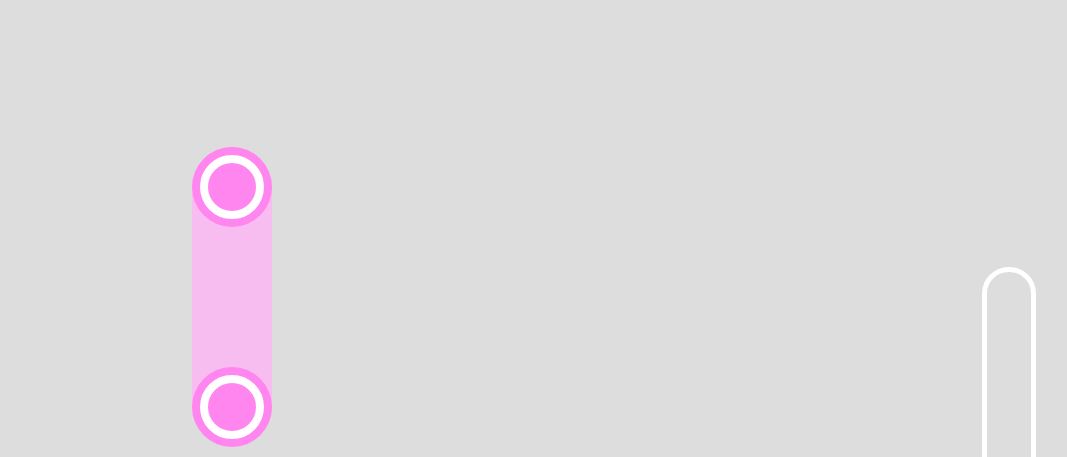
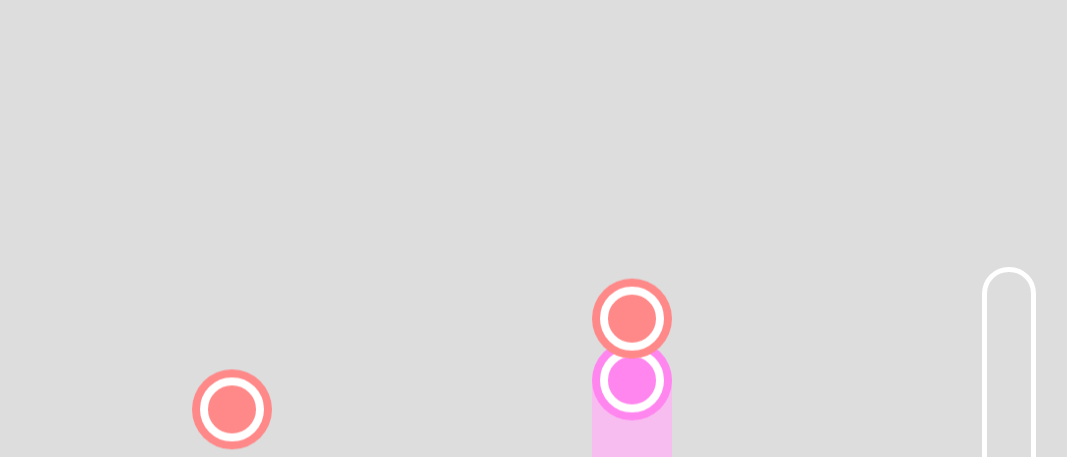
Before and after one commit to skyline3340/Music_Game_Engine, a plain HTML site: page index.html in a window 1280 px wide. Shown: the top 457 px of the page, without its empty margins (208-1275 px from the left). Drawn offline with Linux system fonts and the light colour scheme.

Commit message:
Make spectrum read by json.

```diff
--- a/css/style.css
+++ b/css/style.css
@@ -239,18 +239,27 @@ body {
     background-color: rgba(255, 182, 245, 0.8);
     transition-duration: .033s;
     transition-timing-function: linear;
+    z-index: 5;
 }
 
-.line-ball {
-    position: relative;
+.line-ball-start {
+    position: absolute;
     background-color: rgb(255, 133, 239);
     width: var(--ballw);
     height: var(--ballw);
     border-radius: calc(var(--ballw) / 2);
-    z-index: 5;
 }
 
-.line-ball::before {
+.line-ball-end{
+    position: absolute;
+    top: calc(100% - var(--ballw));
+    background-color: rgb(255, 133, 239);
+    width: var(--ballw);
+    height: var(--ballw);
+    border-radius: calc(var(--ballw) / 2);
+}
+
+.line-ball-start::before {
     content: '';
     position: absolute;
     top: calc(var(--ballw) * 0.1);
@@ -260,3 +269,14 @@ body {
     border: calc(var(--ballw) * 0.1) #fff solid;
     border-radius: calc(var(--ballw) * 0.4);
 }
+
+.line-ball-end::before {
+    content: '';
+    position: absolute;
+    top: calc(var(--ballw) * 0.1);
+    left: calc(var(--ballw) * 0.1);
+    width: calc(var(--ballw) * 0.6);
+    height: calc(var(--ballw) * 0.6);
+    border: calc(var(--ballw) * 0.1) #fff solid;
+    border-radius: calc(var(--ballw) * 0.4);
+}
--- a/js/main.js
+++ b/js/main.js
@@ -1,7 +1,7 @@
 let vh = window.innerHeight;
 let vw = window.innerWidth;
 let delay = 10; //更新時間(mS)
-let speed = 15; //下落速度(px)
+let speed = 10; //下落速度(px)
 let timeLine = 0;   //時間軸(mS)
 let checkLine, range;
 let score = 0;  //分數
@@ -11,56 +11,49 @@ let keyMap = {  //物理鍵位
     'ArrowRight': 2,
 }
 let totalBalls = 0; //音球總數
-let spectrum = [    //譜
-    track0 = {
-        500: true,
-        2000: true,
-        3500: true,
-    },
-    track1 = {
-        1000: true,
-        2500: true,
-    },
-    track2 = {
-        1500: true,
-        3000: true,
-        3500: true,
-    }
-]
-
-let lineSpectrum = [
-    track0 = [
-        start = {
-            4000: true,
-        },
-        end = {
-            4000: 4200,
-        }
-    ]
-]
+let ballSpectrum, lineSpectrum;   //譜
 
 // 初始化
 window.onload = () => {
+    // 讀取譜面
+    fetch("../json/spectrum.json")
+        .then(response => {
+            return response.json();
+        })
+        .then((ret) => {
+            ballSpectrum = ret.ballSpectrum;
+            lineSpectrum = ret.lineSpectrum;
+            for (var i in ballSpectrum) {
+                totalBalls += Object.keys(ballSpectrum[i]).length;
+            }
+        });
+
     checkLine = document.getElementById('controller').offsetHeight - (document.getElementsByClassName('check-point')[0].offsetHeight / 2);
     range = document.getElementsByClassName('check-point')[0].offsetHeight;
-    for(var i in spectrum){
-        for(var j in spectrum[i]){
-            totalBalls++;
-        }
-    }
+
     window.setInterval(drop, delay);
+
     document.addEventListener('keydown', (event) => {
         if (keyMap[event.code] != undefined) {
             showCheckEffect(keyMap[event.code])
-            checkPosition(keyMap[event.code]);
+            checkBallPosition(keyMap[event.code]);
         }
     })
+
+
 }
 
 // 下落控制
 function drop() {
+    dropBall();
+    dropLine();
+    createBall();
+    createLine();
+    timeLine += delay;
+}
+
+function dropBall(){
     var balls = document.getElementsByClassName('ball');
-    var lines = document.getElementsByClassName('line');
     for (var key = 0; key < balls.length; key++) {
         var position = getPosition(balls[key]);
         if (position.y + (balls[key].offsetHeight / 2) + speed < vh) {
@@ -72,11 +65,15 @@ function drop() {
             showCheckLevel(100);
         }
     }
-    for(var key = 0; key < lines.length; key++){
+}
+
+function dropLine(){
+    var lines = document.getElementsByClassName('line');
+    for (var key = 0; key < lines.length; key++) {
         var position = getPosition(lines[key]);
         if (position.y - (lines[key].offsetHeight / 2) + speed < vh) {
             lines[key].style.transform = `translateY(${position.y + speed}px)`;
-            console.log(getPosition(lines[key]))
+            // console.log(getPosition(lines[key]))
             continue;
         }
         if (position.y + lines[key].offsetHeight + speed >= vh) {
@@ -84,9 +81,6 @@ function drop() {
             showCheckLevel(100);
         }
     }
-    createBall();
-    createLine();
-    timeLine += delay;
 }
 
 // 取得物件位置
@@ -99,8 +93,8 @@ function getPosition(element) {
 
 // 依時間軸生成音球
 function createBall() {
-    for(var track in spectrum){
-        if (spectrum[track][timeLine]) {
+    for (var track in ballSpectrum) {
+        if (ballSpectrum[track][timeLine]) {
             var ball = document.createElement('div');
             ball.classList.add('ball');
             ball.style.transform = `translateY(${range / -2}px)`;
@@ -111,21 +105,21 @@ function createBall() {
 
 // 依時間軸生成音條
 function createLine() {
-    for(var track in lineSpectrum){
+    for (var track in lineSpectrum) {
         if (lineSpectrum[track][0][timeLine]) {
             var line = document.createElement('div');
-            var height = ((lineSpectrum[track][1][timeLine] - timeLine) / delay) * speed
+            var height = ((lineSpectrum[track][1][timeLine] - timeLine) / delay) * speed;
             line.classList.add('line');
             line.style.height = `${height}px`;
             line.style.transform = `translateY(${height / -2}px)`;
-            line.innerHTML = '<div class="line-ball"></div><div class="line-ball"></div>'
+            line.innerHTML = '<div class="line-ball-start"></div><div class="line-ball-end"></div>'
             document.getElementById(`track${track}`).append(line);
         }
     }
 }
 
 // 確認音球位置是否在判定區
-function checkPosition(track) {
+function checkBallPosition(track) {
     var balls = document.getElementById(`track${track}`).children;
     if (balls.length > 0) {
         var position = getPosition(balls[0]);
@@ -160,7 +154,7 @@ function showCheckLevel(check) {
         show.innerText = "GREAT";
         show.style = 'background: var(--great); -webkit-background-clip: text;';
         score += 0.6;
-    }else if(check <= range){
+    } else if (check <= range) {
         show.innerText = "NICE";
         show.style = 'background: var(--nice); -webkit-background-clip: text;';
         score += 0.2;
--- /dev/null
+++ b/json/spectrum.json
@@ -0,0 +1,44 @@
+{
+    "ballSpectrum": [
+        {
+            "500": true,
+            "2000": true,
+            "3500": true
+        },
+        {
+            "1000": true,
+            "2500": true
+        },
+        {
+            "1500": true,
+            "3000": true,
+            "3800": true
+        }
+    ],
+    "lineSpectrum": [
+        [
+            {
+                "800": true
+            },
+            {
+                "800": 1000
+            }
+        ],
+        [
+            {
+                "1200": true
+            },
+            {
+                "1200": 1400
+            }
+        ],
+        [
+            {
+                "3200": true
+            },
+            {
+                "3200": 3400
+            }
+        ]
+    ]
+}
```
Also changed, not shown: index.html (+1 -0 lines).
